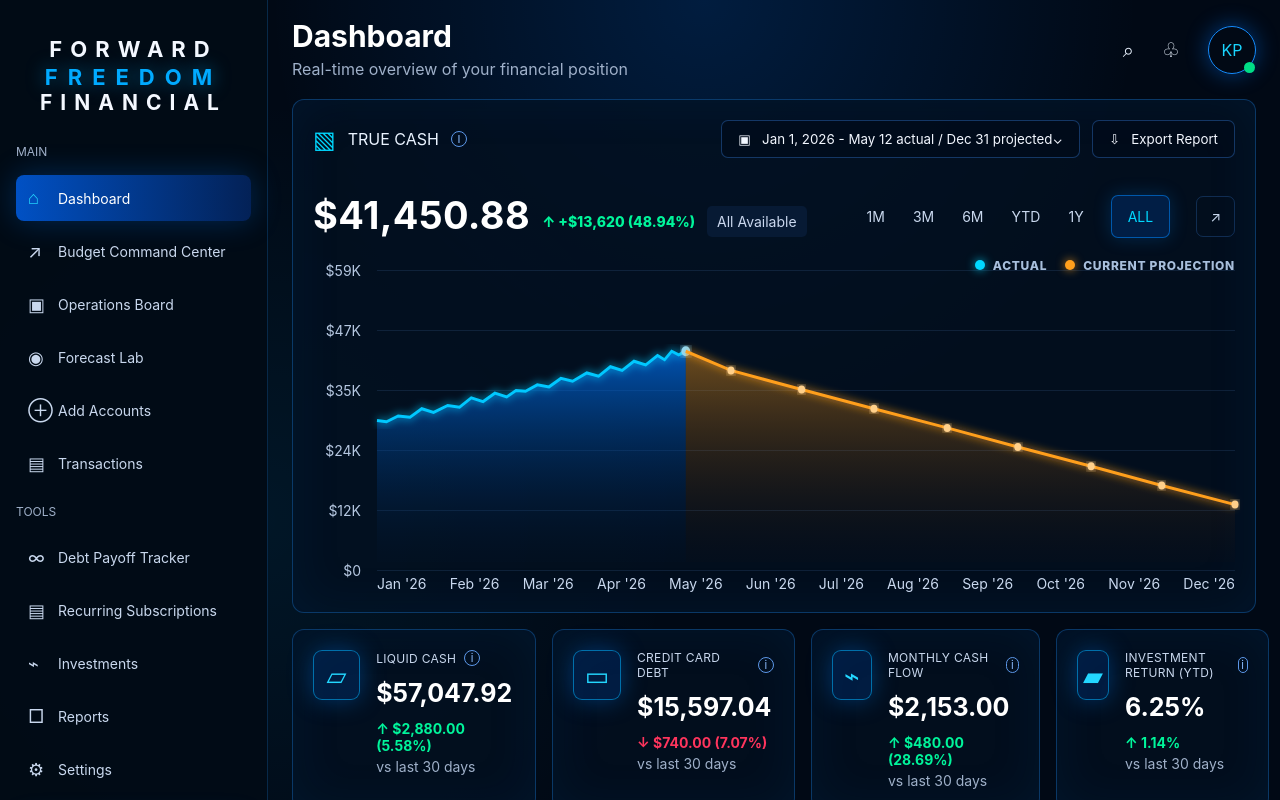
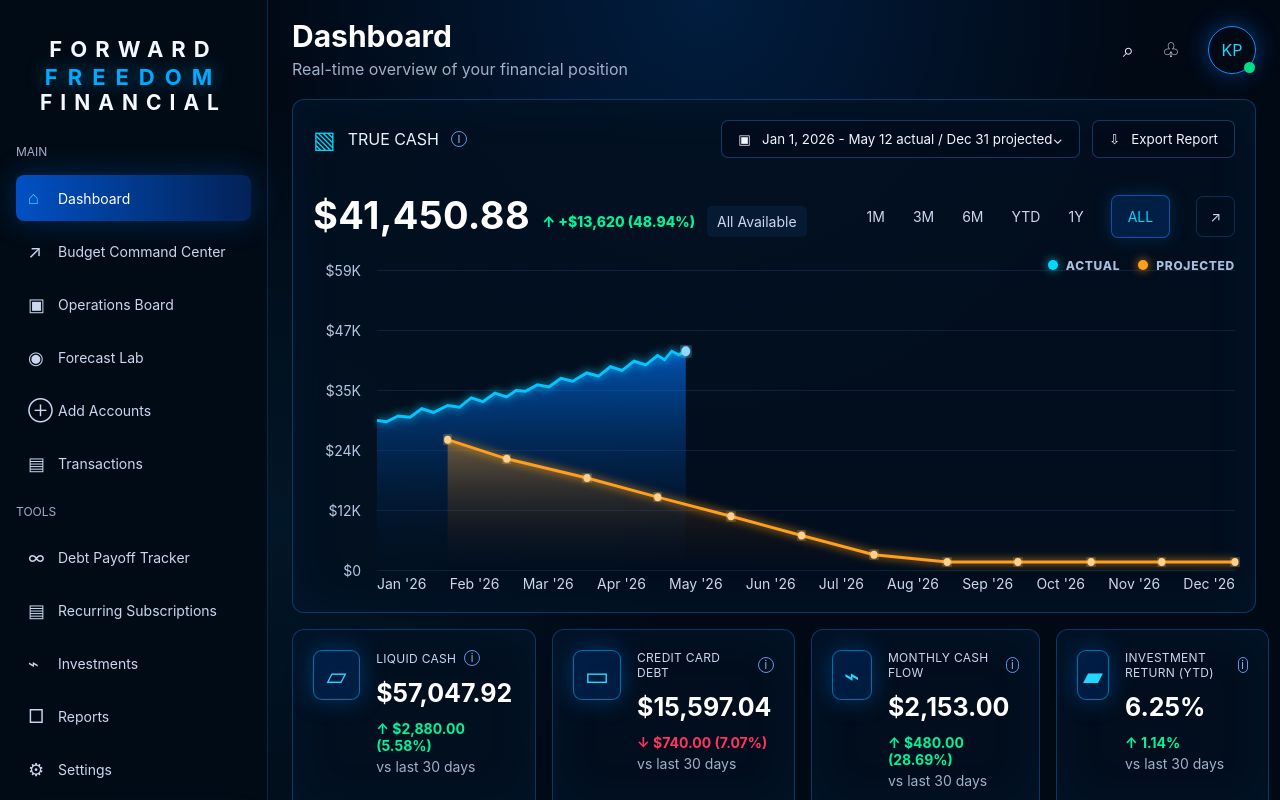
Before and after one commit to Freedomfarms/fff4, a React (Vite) app: page / in a window 1280 px wide. Both pictures are taken after a click on the button "CLIENT LOGIN". Shown: the top 800 px of the page. Built offline with nearby package versions, Linux system fonts and the light colour scheme.

Commit message:
Use editable projection formula for all months
Co-authored-by: Freedomfarms <Freedomfarms@users.noreply.github.com>

```diff
--- a/src/components/DashboardView.jsx
+++ b/src/components/DashboardView.jsx
@@ -83,14 +83,6 @@ export function DashboardView({
   };
   const linePath = buildLinePath(chart.points);
   const areaPath = buildAreaPath(chart.points);
-  const lockedProjectionPoints = projectionSchedule
-    .filter((point) => point.type === "projection-history" && MONTH_END_X[point.month])
-    .map((point) => ({
-      ...point,
-      x: MONTH_END_X[point.month],
-      y: trueCashToChartY(point.value, chartMax),
-      value: point.formattedValue,
-    }));
   const projectedTrueCashPoints = projectionSchedule
     .filter((point) => point.type === "projected" && MONTH_END_X[point.month])
     .map((point) => ({
@@ -99,23 +91,13 @@ export function DashboardView({
       y: trueCashToChartY(point.value, chartMax),
       value: point.formattedValue,
     }));
-  const lockedProjectionPath =
-    lockedProjectionPoints.length > 1
-      ? buildLinePath(lockedProjectionPoints.map((point) => [point.x, point.y]))
-      : "";
   const projectionPath =
     projectedTrueCashPoints.length > 0
-      ? buildLinePath([
-          chart.points[chart.points.length - 1],
-          ...projectedTrueCashPoints.map((point) => [point.x, point.y]),
-        ])
+      ? buildLinePath(projectedTrueCashPoints.map((point) => [point.x, point.y]))
       : "";
   const projectionAreaPath =
     projectedTrueCashPoints.length > 0
-      ? buildProjectionAreaPath([
-          chart.points[chart.points.length - 1],
-          ...projectedTrueCashPoints.map((point) => [point.x, point.y]),
-        ])
+      ? buildProjectionAreaPath(projectedTrueCashPoints.map((point) => [point.x, point.y]))
       : "";
   const chartHoverPoints = chart.points.map((point, index) => {
     const labelIndex =
@@ -133,7 +115,6 @@ export function DashboardView({
   });
   const combinedHoverPoints = [
     ...chartHoverPoints,
-    ...lockedProjectionPoints,
     ...projectedTrueCashPoints.map((point) => ({
       x: point.x,
       y: point.y,
@@ -144,8 +125,7 @@ export function DashboardView({
       type: point.type,
     })),
   ];
-  const isProjectionHover =
-    hoverState?.point.type === "projected" || hoverState?.point.type === "projection-history";
+  const isProjectionHover = hoverState?.point.type === "projected";
 
   return (
     <>
@@ -385,29 +365,6 @@ export function DashboardView({
               fill="#8edbff"
               filter="url(#netWorthGlow)"
             />
-            {lockedProjectionPoints.length > 0 ? (
-              <>
-                {lockedProjectionPath ? (
-                  <path
-                    d={lockedProjectionPath}
-                    fill="none"
-                    stroke="#ff9f1c"
-                    strokeWidth="3"
-                    filter="url(#projectedTrueCashGlow)"
-                  />
-                ) : null}
-                {lockedProjectionPoints.map((point) => (
-                  <circle
-                    key={point.date}
-                    cx={point.x}
-                    cy={point.y}
-                    r="4"
-                    fill="#ffd08a"
-                    filter="url(#projectedTrueCashGlow)"
-                  />
-                ))}
-              </>
-            ) : null}
             {projectedTrueCashPoints.length > 0 ? (
               <>
                 <path d={projectionAreaPath} fill="url(#projectedTrueCashFill)" />
@@ -507,11 +464,7 @@ export function DashboardView({
                   letterSpacing: 1,
                 }}
               >
-                {hoverState.point.type === "projection-history"
-                  ? "Locked Projection"
-                  : hoverState.point.type === "projected"
-                    ? "Projected True Cash"
-                    : "True Cash Scan"}
+                {hoverState.point.type === "projected" ? "Projected True Cash" : "True Cash Scan"}
               </div>
               <div style={{ color: "white", fontSize: 15, fontWeight: 800, marginTop: 7 }}>
                 {hoverState.point.date}
@@ -546,17 +499,6 @@ export function DashboardView({
                   <br />
                   Adjustment: {hoverState.point.adjustment >= 0 ? "+" : ""}
                   {wholeDollars(hoverState.point.adjustment)}
-                </div>
-              ) : null}
-              {hoverState.point.type === "projection-history" ? (
-                <div style={{ color: "#a8bfdc", fontSize: 12, marginTop: 7 }}>
-                  Actual close: {hoverState.point.actualValue}
-                  <br />
-                  Adjustment: {hoverState.point.adjustment >= 0 ? "+" : ""}
-                  {wholeDollars(hoverState.point.adjustment)}
-                  <br />
-                  Variance: {hoverState.point.variance >= 0 ? "+" : ""}
-                  {money(hoverState.point.variance)}
                 </div>
               ) : null}
             </div>
@@ -597,7 +539,7 @@ export function DashboardView({
               <span key={label}>{label}</span>
             ))}
           </div>
-          {lockedProjectionPoints.length > 0 || projectedTrueCashPoints.length > 0 ? (
+          {projectedTrueCashPoints.length > 0 ? (
             <div
               style={{
                 position: "absolute",
@@ -626,22 +568,6 @@ export function DashboardView({
                 />
                 Actual
               </span>
-              {lockedProjectionPoints.length > 0 ? (
-                <span>
-                  <b
-                    style={{
-                      display: "inline-block",
-                      width: 10,
-                      height: 10,
-                      borderRadius: 99,
-                      background: "#ff9f1c",
-                      boxShadow: "0 0 10px rgba(255,159,28,.8)",
-                      marginRight: 8,
-                    }}
-                  />
-                  Locked Projection
-                </span>
-              ) : null}
               <span>
                 <b
                   style={{
@@ -654,7 +580,7 @@ export function DashboardView({
                     marginRight: 8,
                   }}
                 />
-                Current Projection
+                Projected
               </span>
             </div>
           ) : null}
--- a/src/utils/trueCashProjection.js
+++ b/src/utils/trueCashProjection.js
@@ -1,23 +1,7 @@
 import { budgetMonthNames, budgetMonths } from "../data/constants.jsx";
 import { money, parseMoney, wholeDollars } from "./format.js";
 
-const FALLBACK_OPEN_MONTH = "May";
 const FALLBACK_OPEN_YEAR = 2026;
-
-export const LOCKED_PROJECTION_VARIANCE = {
-  Jan: 850,
-  Feb: 1400,
-  Mar: 300,
-  Apr: 2380,
-  May: -520,
-  Jun: 760,
-  Jul: -430,
-  Aug: 1180,
-  Sep: 620,
-  Oct: -900,
-  Nov: 540,
-  Dec: 1250,
-};
 
 const monthNameToBudgetMonth = Object.fromEntries(
   budgetMonths.map((month) => [budgetMonthNames[month], month])
@@ -26,12 +10,12 @@ const monthNameToBudgetMonth = Object.fromEntries(
 export function parseChartDate(date) {
   const match = /^([A-Za-z]+)\s+\d{1,2},\s+(\d{4})$/.exec(date || "");
   if (!match) {
-    return { month: FALLBACK_OPEN_MONTH, year: FALLBACK_OPEN_YEAR };
+    return { year: FALLBACK_OPEN_YEAR };
   }
 
   const [, monthName, year] = match;
   return {
-    month: monthNameToBudgetMonth[monthName] || FALLBACK_OPEN_MONTH,
+    month: monthNameToBudgetMonth[monthName],
     year: Number(year) || FALLBACK_OPEN_YEAR,
   };
 }
@@ -59,14 +43,6 @@ export function buildSyncedTrueCashChart(baseChart, trueCash, valueToChartY) {
   };
 }
 
-function getMonthEndActuals(chart) {
-  return chart.dates.reduce((actuals, date, index) => {
-    const { month, year } = parseChartDate(date);
-    actuals[`${year}-${month}`] = parseMoney(chart.values[index]);
-    return actuals;
-  }, {});
-}
-
 export function buildTrueCashProjectionSchedule({
   chart,
   incomeStreams,
@@ -75,35 +51,10 @@ export function buildTrueCashProjectionSchedule({
 }) {
   if (!chart.supportsProjection) return [];
 
-  const { month: openMonth, year: openYear } = parseChartDate(chart.date);
-  const openMonthIndex = Math.max(0, budgetMonths.indexOf(openMonth));
-  const monthEndActuals = getMonthEndActuals(chart);
-  let cumulativeAdjustments = 0;
-  const lockedMonths = budgetMonths.slice(0, openMonthIndex).map((month) => {
-    const actualEnding = monthEndActuals[`${openYear}-${month}`];
-    if (actualEnding === undefined) return null;
+  const { year: projectionYear } = parseChartDate(chart.date);
+  let projectedValue = parseMoney(chart.values[0] || chart.value);
 
-    const adjustment = parseMoney(projectionAdjustments[month]);
-    cumulativeAdjustments += adjustment;
-    const projectedEnding =
-      actualEnding + LOCKED_PROJECTION_VARIANCE[month] + cumulativeAdjustments;
-    const variance = actualEnding - projectedEnding;
-
-    return {
-      month,
-      year: openYear,
-      date: `${month} ${openYear} Locked Projection`,
-      value: projectedEnding,
-      formattedValue: wholeDollars(projectedEnding),
-      actualValue: wholeDollars(actualEnding),
-      variance,
-      adjustment,
-      type: "projection-history",
-    };
-  });
-  let projectedValue =
-    parseMoney(chart.values[chart.values.length - 1] || chart.value) + cumulativeAdjustments;
-  const currentAndFutureMonths = budgetMonths.slice(openMonthIndex).map((month) => {
+  return budgetMonths.map((month) => {
     const activeStreams = incomeStreams.filter((stream) =>
       (stream.months || budgetMonths).includes(month)
     );
@@ -117,8 +68,8 @@ export function buildTrueCashProjectionSchedule({
 
     return {
       month,
-      year: openYear,
-      date: `${month} ${openYear} Projection`,
+      year: projectionYear,
+      date: `${month} ${projectionYear} Projection`,
       value: projectedValue,
       formattedValue: wholeDollars(projectedValue),
       profit,
@@ -126,6 +77,4 @@ export function buildTrueCashProjectionSchedule({
       type: "projected",
     };
   });
-
-  return [...lockedMonths, ...currentAndFutureMonths].filter(Boolean);
 }
```
